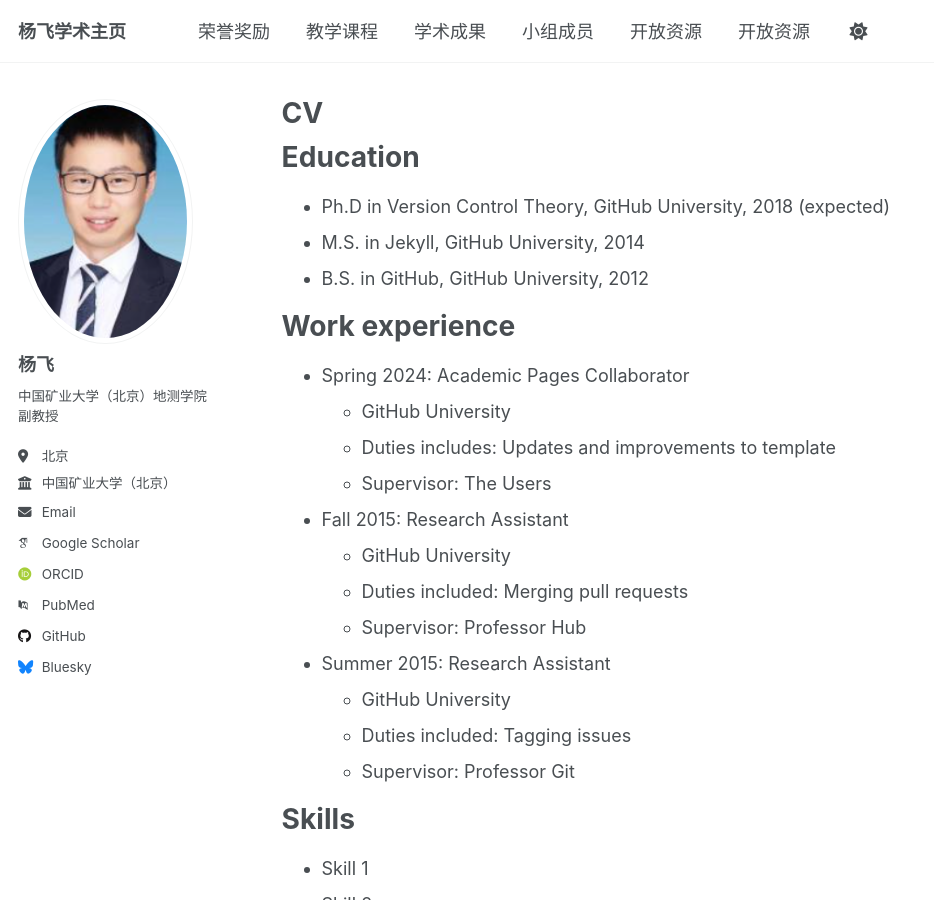
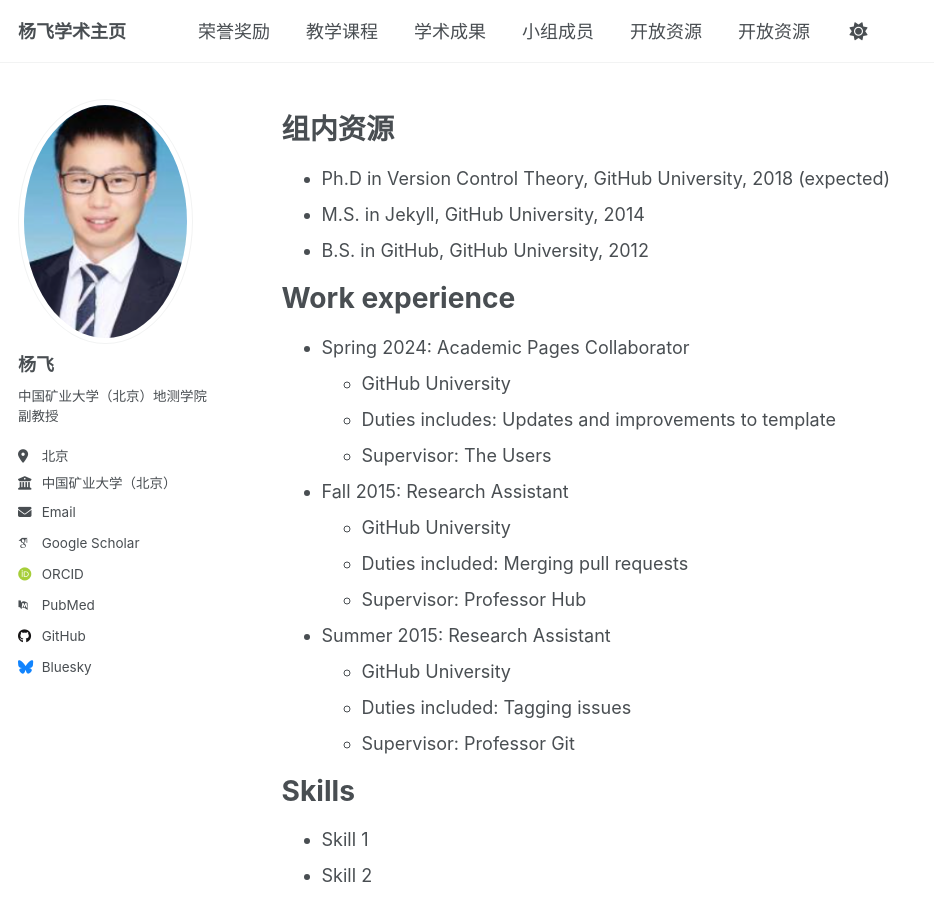
Before and after one commit to cwc0214/cwc0214.github.io, a Jekyll site: the page built from _pages/cv.md, in a window 1280 px wide and 900 px high. Shown: the whole window, without its empty margins (0-934 px from the left). Built offline with Jekyll 4.4.1, drawn with Linux system fonts in a browser that asks for light colours; some web fonts are replaced.

Commit message:
Update cv.md

```diff
--- a/_pages/cv.md
+++ b/_pages/cv.md
@@ -9,7 +9,7 @@ redirect_from:
 
 {% include base_path %}
 
-Education
+组内资源
 ======
 * Ph.D in Version Control Theory, GitHub University, 2018 (expected)
 * M.S. in Jekyll, GitHub University, 2014
```
Also changed, not shown: other parts of _pages/cv.md (+1 -1 lines).
